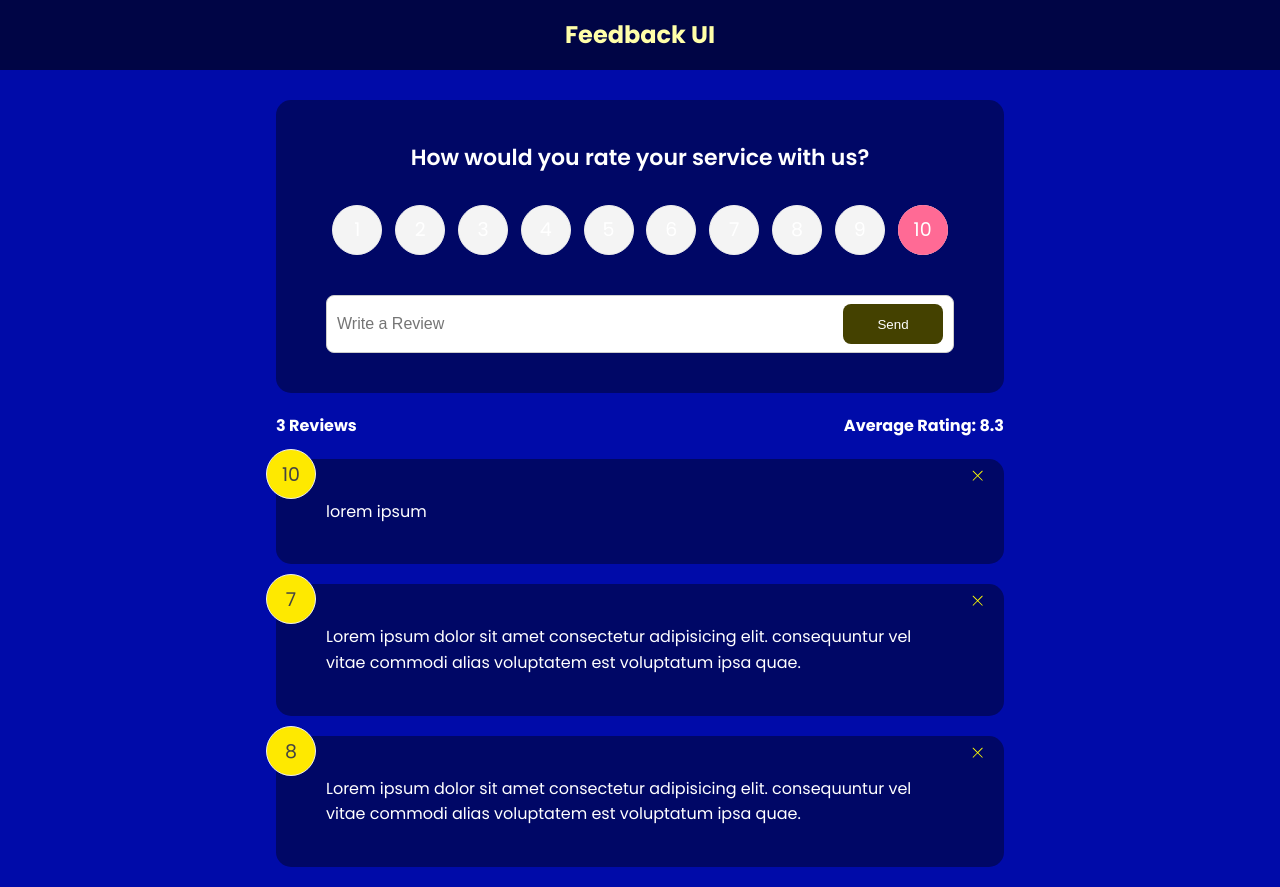
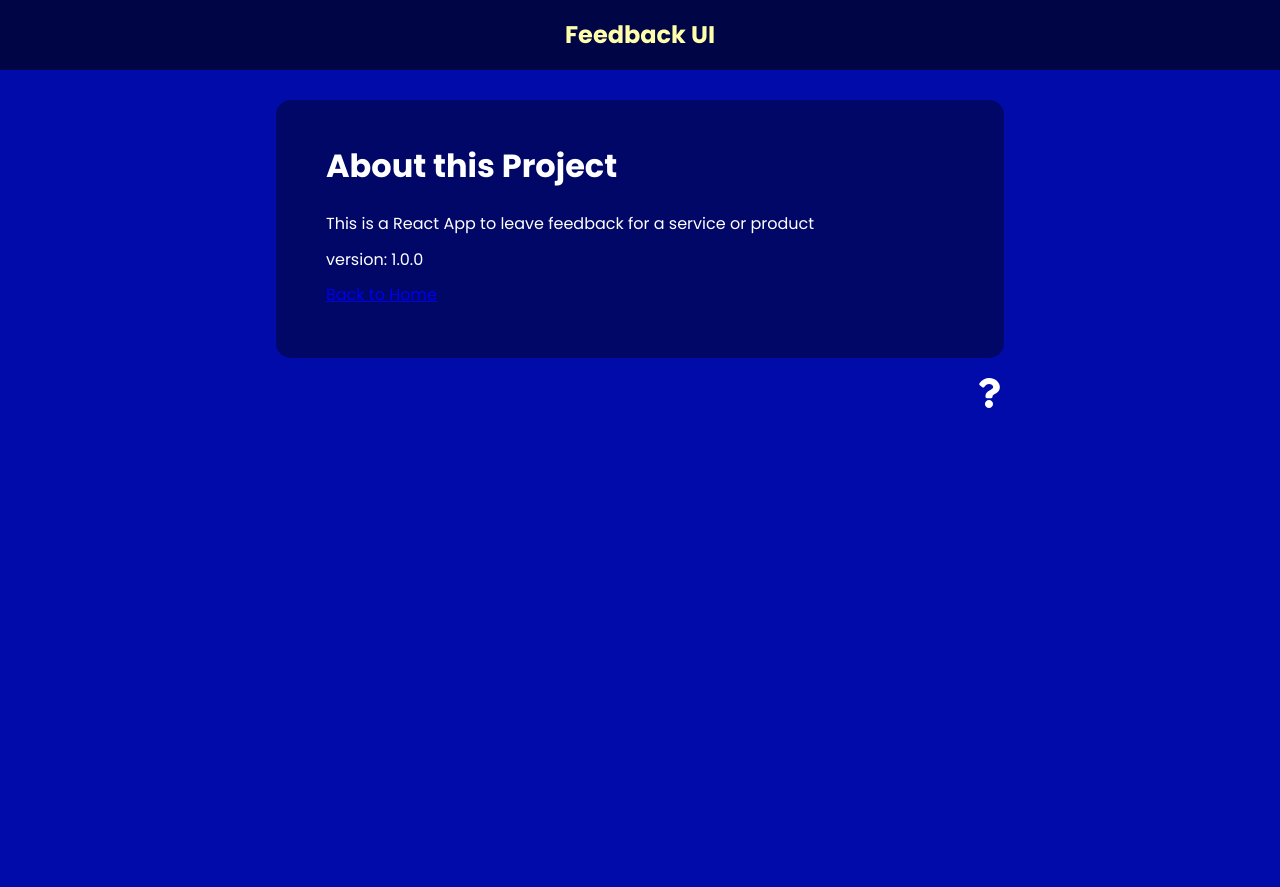
Before and after one commit to JJLindsey/feedback-component, a React (Create React App) app: page /about in a window 1280 px wide. After the commit the page ends 800 px from the top, so only its background shows below. Built offline with nearby package versions, Linux system fonts and the light colour scheme.

Commit message:
react router, add framer motion animation

```diff
--- a/package.json
+++ b/package.json
@@ -6,9 +6,11 @@
     "@testing-library/jest-dom": "^5.16.2",
     "@testing-library/react": "^12.1.3",
     "@testing-library/user-event": "^13.5.0",
+    "framer-motion": "^4.1.17",
     "react": "^17.0.2",
     "react-dom": "^17.0.2",
     "react-icons": "^4.3.1",
+    "react-router-dom": "^6.2.2",
     "react-scripts": "5.0.0",
     "uuid": "^8.3.2",
     "web-vitals": "^2.1.4"
--- a/src/App.js
+++ b/src/App.js
@@ -1,10 +1,13 @@
 import {useState} from 'react'
+import {BrowserRouter as Router, Routes, Route} from 'react-router-dom'
 import {v4 as uuidv4} from 'uuid'
 import Header from './components/Header';
 import FeedbackList from './components/FeedbackList';
 import FeedbackData from './data/FeedbackData';
 import FeedbackStats from './components/FeedbackStats';
 import FeedbackForm from './components/FeedbackForm';
+import AboutIconLink from './components/AboutIconLink';
+import About from './pages/About'
 
 function App() {
   const [feedback, setFeedback] = useState(FeedbackData)
@@ -21,14 +24,23 @@
   }
 
   return (
-    <>
+    <Router>
       <Header/>
       <div className='container'>
-        <FeedbackForm handleAdd={addFeedback}/>
-        <FeedbackStats feedback={feedback}/>
-        <FeedbackList feedback={feedback} handleDelete={deleteFeedback}/>
+        <Routes>
+          <Route path='/' element={
+            <>
+              <FeedbackForm  handleAdd={addFeedback}/>
+              <FeedbackStats feedback={feedback}/>
+              <FeedbackList  feedback={feedback}/>
+            </>
+          }
+          ></Route>
+          <Route path='/about' element={<About/>}/>
+        </Routes>
+        <AboutIconLink/>
       </div>
-    </>
+    </Router>
 
   );
 }
--- /dev/null
+++ b/src/components/AboutIconLink.jsx
@@ -0,0 +1,15 @@
+import React from 'react'
+import {Link} from 'react-router-dom'
+import { FaQuestion} from 'react-icons/fa'
+
+function AboutIconLink() {
+  return (
+    <div className='about-link'>
+        <Link to='/about'>
+          <FaQuestion size={30} />
+        </Link>
+    </div>
+  )
+}
+
+export default AboutIconLink
--- a/src/components/FeedbackList.jsx
+++ b/src/components/FeedbackList.jsx
@@ -1,5 +1,6 @@
 import FeedbackItem from "./FeedbackItem"
 import PropTypes from 'prop-types'
+import {motion, AnimatePresence} from 'framer-motion'
 
 function FeedbackList({feedback, handleDelete}) {
 
@@ -8,17 +9,31 @@
     }
     return (
         <div className="feedback-list">
-            {feedback.map((item) => (
-                <FeedbackItem key={item.id} item={item}
-                handleDelete={handleDelete}
-                />
-            ))}
+            <AnimatePresence>
+                {feedback.map((item) => (
+                    <motion.div
+                        key={item.id}
+                        initial={{opacity: 0}}
+                        animate={{opacity:1}}
+                        exit={{opacity:0}}
+                    >
+                        <FeedbackItem key={item.id} item={item}
+                        handleDelete={handleDelete}
+                        />
+                    </motion.div>
+                ))}
+            </AnimatePresence>
         </div>
     )
 }
 
 FeedbackList.propTypes = {
-    feedback: PropTypes.arrayOf()
+    feedback: PropTypes.arrayOf(
+        PropTypes.shape({
+            id:PropTypes.number.isRequired,
+            text: PropTypes.string.isRequired,
+        })
+    )
 }
 
 export default FeedbackList
--- /dev/null
+++ b/src/pages/About.jsx
@@ -0,0 +1,21 @@
+import {Link} from 'react-router-dom'
+import Card from '../components/shared/Card'
+
+function About() {
+  return (
+      <Card>
+        <div className='about'>
+        <h1>About this Project</h1>
+        <p>This is a React App to leave feedback for a service or product</p>
+        <p>version: 1.0.0</p>
+        <p>
+            <Link to="/">Back to Home
+            </Link>
+        </p>
+        </div>
+      </Card>
+
+  )
+}
+
+export default About
```
Also changed, not shown: 1 other file (tests, documents, lock files or other folders).
